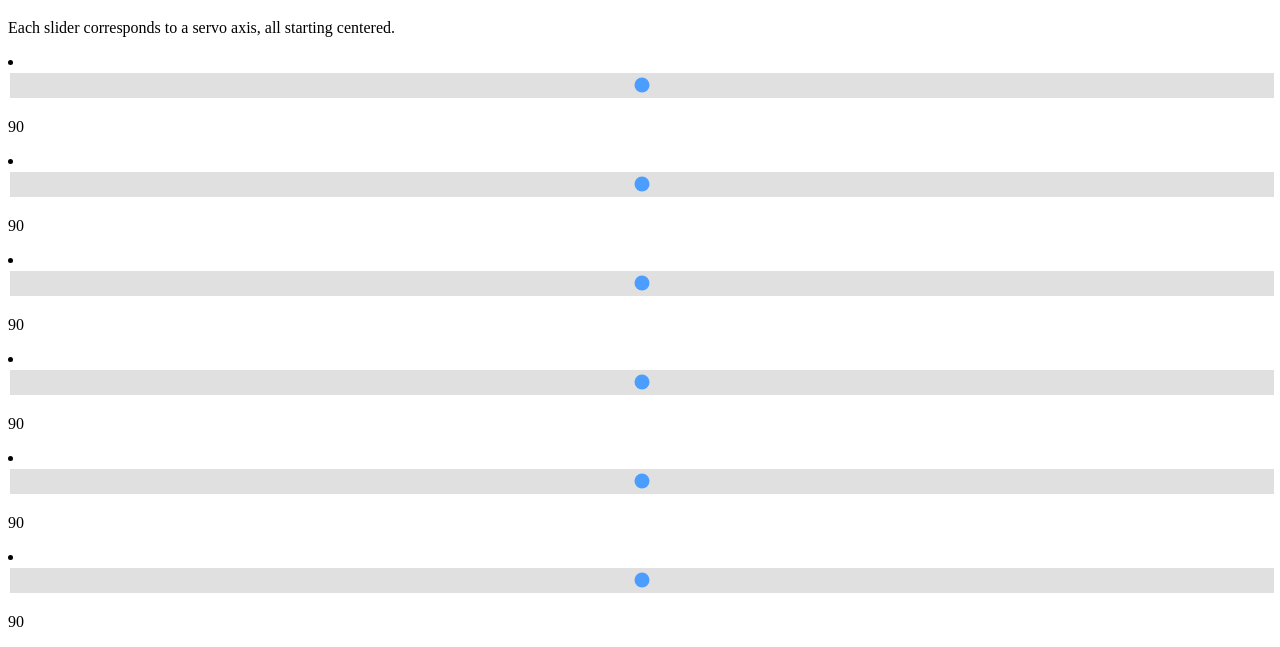
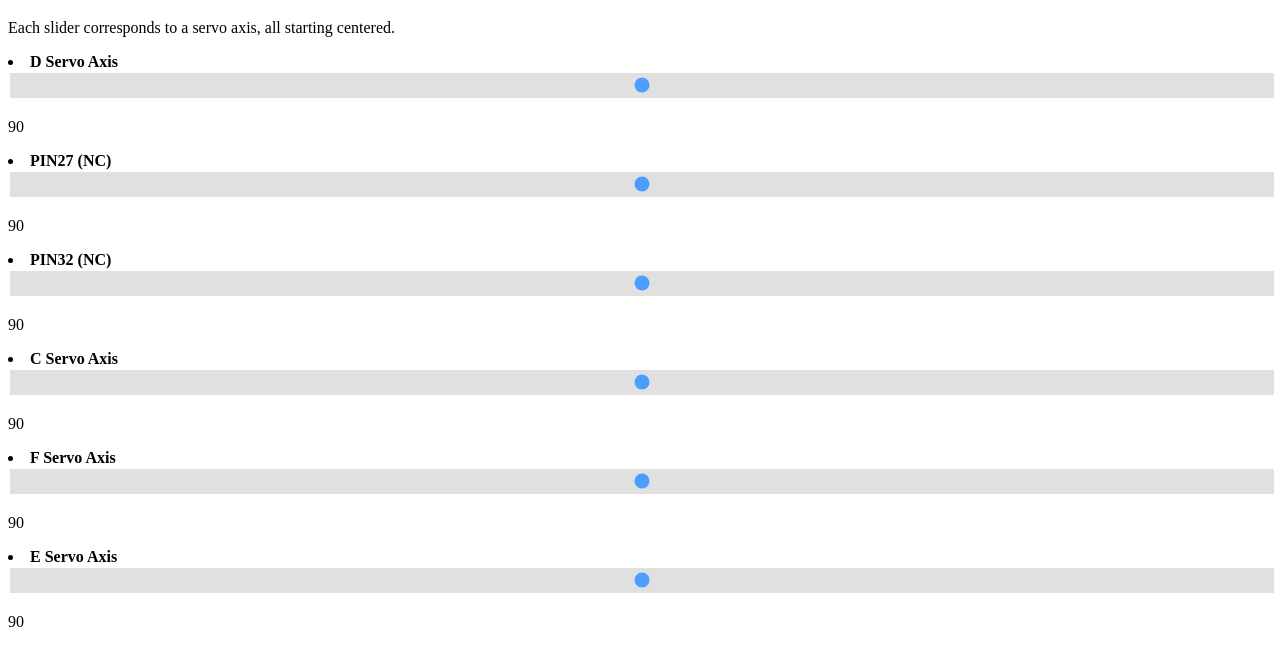
Before and after one commit to bmleedy/utiliArm, a plain HTML site: page html/main_page.html in a window 1280 px wide. Shown: the part 159-806 px from the top of the page. Drawn offline with nearby package versions, Linux system fonts and the light colour scheme.

Commit message:
Added labels for servo axes (temporary fix)

```diff
--- a/html/main_page.html
+++ b/html/main_page.html
@@ -43,7 +43,9 @@
   var sliders = [];
 
   for (var i = 0; i < 6; i++) {
-    var inputline = document.createElement('li');
+		      var inputline = document.createElement('li');
+    inputline.setAttribute("id","sliderline" + i);
+
     var slideoutput    = document.createElement('p');
     slideoutput.setAttribute("id","slideval"+i)
 
@@ -72,7 +74,21 @@
     inputline.appendChild(sliders[i]);
     inputline.appendChild(slideoutput);
     document.body.appendChild(inputline);
-  }
+    }
+
+    var linetochange = document.getElementById("sliderline0");
+    linetochange.innerHTML = "<b>D Servo Axis</b>" + linetochange.innerHTML;
+    var linetochange = document.getElementById("sliderline1");
+    linetochange.innerHTML = "<b>PIN27 (NC)</b>" + linetochange.innerHTML;
+    var linetochange = document.getElementById("sliderline2");
+    linetochange.innerHTML = "<b>PIN32 (NC)</b>" + linetochange.innerHTML;
+    var linetochange = document.getElementById("sliderline3");
+    linetochange.innerHTML = "<b>C Servo Axis</b>" + linetochange.innerHTML;
+    var linetochange = document.getElementById("sliderline4");
+    linetochange.innerHTML = "<b>F Servo Axis</b>" + linetochange.innerHTML;
+    var linetochange = document.getElementById("sliderline5");
+    linetochange.innerHTML = "<b>E Servo Axis</b>" + linetochange.innerHTML;
+
 </script>
 
 </body>
```
